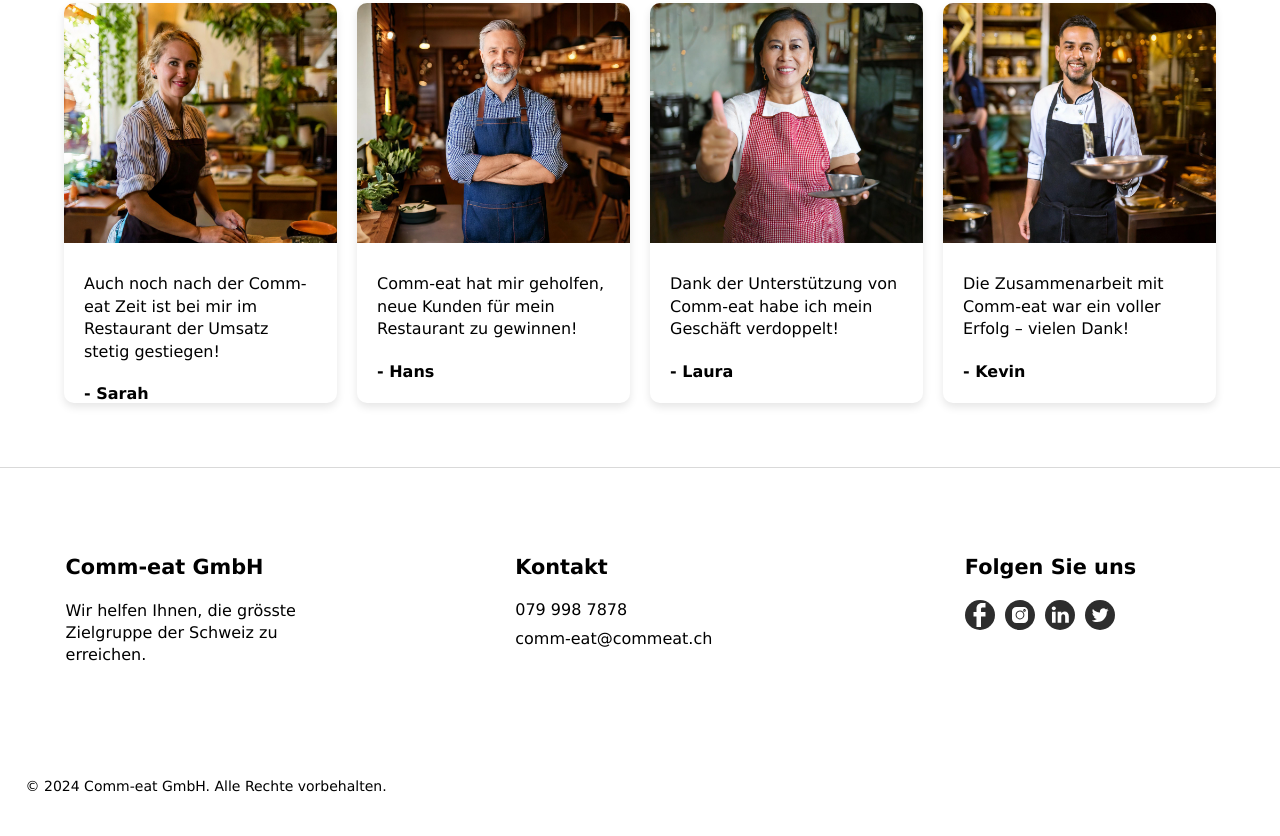
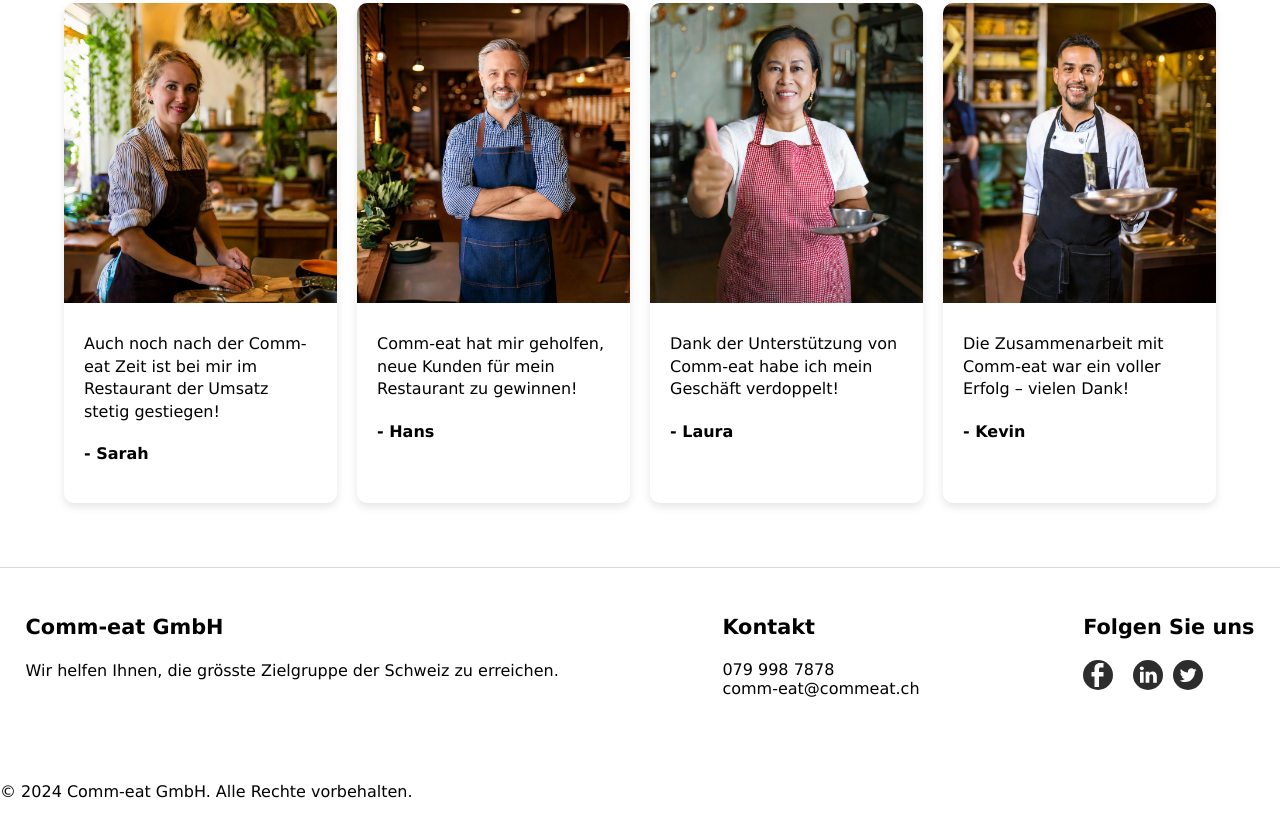
Before and after one commit to StellaBollinger/comm-eat-3, a plain HTML site: page index.html in a window 1280 px wide. Shown: the part 1596-2432 px from the top of the page. After the commit the page ends 2399 px from the top, so only its background shows below. Drawn offline with Linux system fonts and the light colour scheme.

Commit message:
update page index

```diff
--- a/style.css
+++ b/style.css
@@ -235,11 +235,14 @@ nav a {
     display: flex;
     flex-direction: column;
     margin-top: 0px;
-    height: 400px;
+    height: 50%;
 }
 
 .person {
     width: 90%;
+    align-self: center;
+    margin-top: 2%;
+    margin-bottom: 2%;
     border-radius: 10px;
     box-shadow: 0 4px 8px rgba(0, 0, 0, 0.1);
 }
@@ -257,34 +260,23 @@ nav a {
 
 
 footer {
-    background-color: var(--UI-light);
+    display: flex; /*Übergeordnetes Element*/
+    flex-direction: column;
+    justify-content: center; /*Untergeordnete Elemente (div und form) in Horinzontale Linie in der Mitte anorden*/
+    width: 100%;
+    margin-top: 5%;
     color: white;
-    padding: 40px 20px;
-    text-align: left;
     border-style: solid;
     border-color: var(--UI);
     border-width: 1px 0px 0px 0px;
-    padding: 2%;
-    margin-top: 5%;
-
 }
 
 .footer-content {
     display: flex;
-    flex-wrap: wrap; /* Flexibles Layout für mobile Ansichten */
     justify-content: space-between;
-    gap: 200px;
-    margin-bottom: 20px;
-    padding: 40px;
+    margin-bottom: 2%;
+    padding: 2%;
 }
-
-.footer-content div {
-    flex: 1; /* Gleiche Breite der Spalten */
-    min-width: 200px;
-justify-content: left;
-}
-
-
 
 .footer-contact ul {
     list-style: none;
@@ -292,27 +284,18 @@ justify-content: left;
 }
 
 .footer-contact li {
-    margin-bottom: 10px;
     font-size: 16px;
 }
-
 
 .footer-social .social-icons {
     display: flex;
     gap: 10px;
-
 }
 
-.footer-social img {
-    width: 30px;
-    height: 30px;
-}
 
 .footer-bottom {
     border-top: 1px solid var(--UI-dark);
-    padding-top: 20px;
-    font-size: 14px;
-    color: var(--UI-dark);
+    height: 20px;
     text-align: center;
 }
 
@@ -392,11 +375,14 @@ justify-content: left;
         flex-direction: row;
         justify-content: space-between;
         gap: 20px;
-        height: 400px;
+        height: 500px;
     }
 
     .person {
         width: 25%;
+        height: 500px;
     }
 
+
+
  }
```
